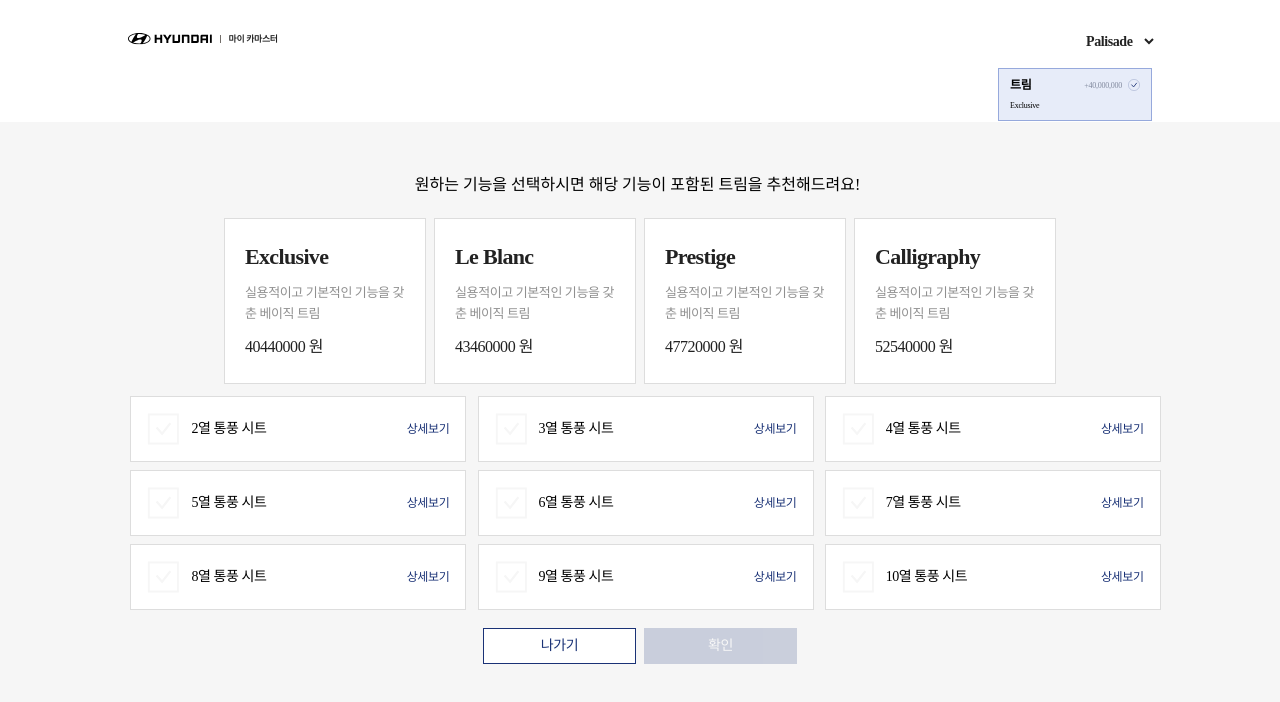
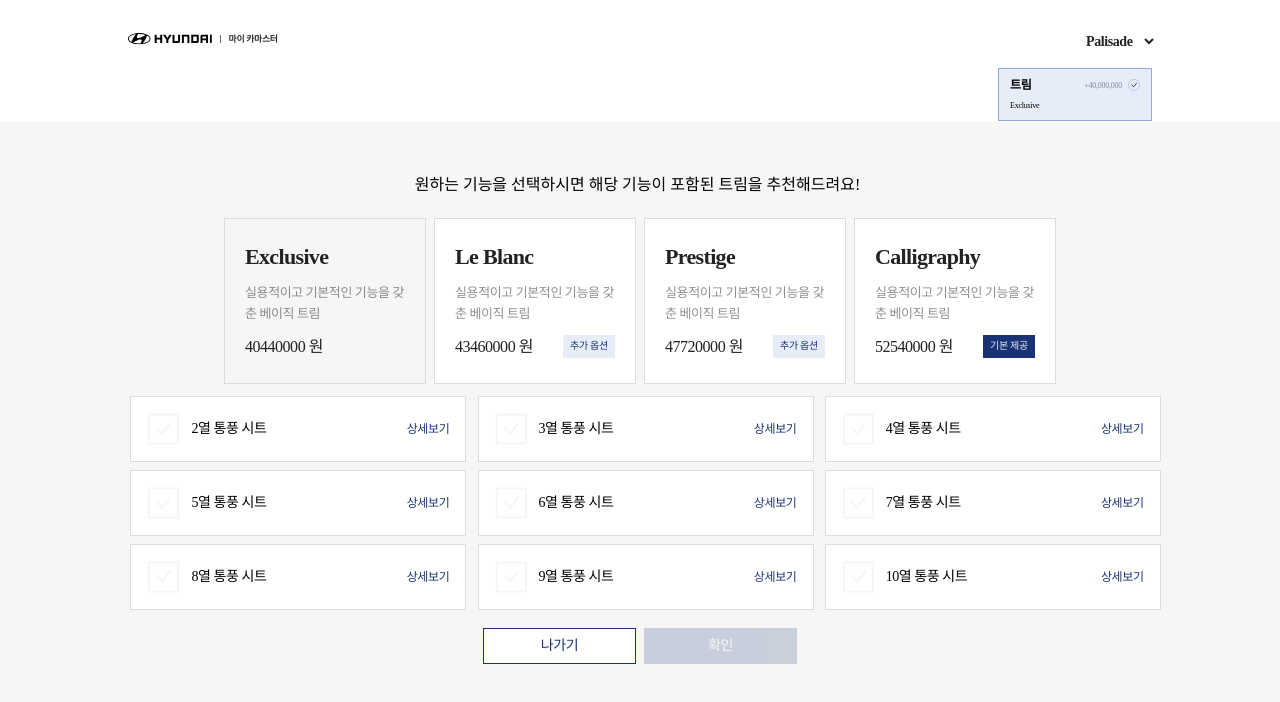
Before and after one commit to Hypersand/A5-Idle, a React (Vite) app in the folder frontend/Idle/: page /trim in a window 1280 px wide. Both pictures are taken after a click on the button "내게 맞는 트림 찾기". Shown: the top 702 px of the page. Built offline with nearby package versions, Linux system fonts and the light colour scheme; a web font is replaced by a local one.

Commit message:
[feat] 옵션 선택시 trim에 추가옵션인지여부

```diff
--- a/frontend/Idle/src/components/findTrim/FindTrimContent.jsx
+++ b/frontend/Idle/src/components/findTrim/FindTrimContent.jsx
@@ -1,7 +1,7 @@
 import styled, { keyframes } from "styled-components";
 import BlueButton from "../common/buttons/BlueButton";
 import WhiteButton from "../common/buttons/WhiteButton";
-import { useState, useContext } from "react";
+import { useState, useContext, useEffect } from "react";
 import FindTrimContentMain from "./FindTrimContentMain";
 import OptionAlert from "./OptionAlert";
 import { selectedOptionContext } from "../../utils/context";
@@ -12,7 +12,35 @@ function FindTrimContent({ setVisible }) {
   const [optionAlertVisible, setOptionAlertVisible] = useState(false);
   const [clickActive, setClickActive] = useState(false);
   const [selectedOption, setSelectedOption] = useState([]);
+  const [optionStatus, setOptionStatus] = useState([]);
   const { setCar } = useContext(carContext);
+
+  useEffect(() => {
+    //백엔드로 요청
+    const dummyData = [
+      {
+        name: "Exclusive",
+        isDefault: true,
+        selectPossible: false,
+      },
+      {
+        name: "Le Blanc",
+        isDefault: false,
+        selectPossible: true,
+      },
+      {
+        name: "Prestige",
+        isDefault: false,
+        selectPossible: true,
+      },
+      {
+        name: "Calligraphy",
+        isDefault: true,
+        selectPossible: true,
+      },
+    ];
+    setOptionStatus(dummyData);
+  }, [selectedOption]);
 
   let tempCar = {
     trim: {
@@ -127,6 +155,7 @@ function FindTrimContent({ setVisible }) {
           원하는 기능을 선택하시면 해당 기능이 포함된 트림을 추천해드려요!
         </StFindTrimContentTitle>
         <FindTrimContentMain
+          optionStatus={optionStatus}
           tempCar={tempCar}
           onClick={() => {
             setClickActive(true);
--- a/frontend/Idle/src/components/findTrim/FindTrimContentMain.jsx
+++ b/frontend/Idle/src/components/findTrim/FindTrimContentMain.jsx
@@ -4,7 +4,7 @@ import { getTrimData } from "../../utils/api";
 import { useEffect, useState } from "react";
 import OptionBoxContainer from "../findTrim/OptionBoxContainer";
 
-function FindTrimContentMain({ tempCar, onClick }) {
+function FindTrimContentMain({ optionStatus, tempCar, onClick }) {
   const [dummyData, setDummyData] = useState([]);
   const [selected, setSelected] = useState(-1);
   const [isActive, setIsActive] = useState(true);
@@ -33,18 +33,23 @@ function FindTrimContentMain({ tempCar, onClick }) {
   }
 
   function renderTrimBox() {
-    console.log(tempCar);
-    return dummyData.map((item, index) => (
+    return dummyData.map(
+      (item, index) => (
+        console.log(optionStatus[index]),
+        (
           <TrimBox
             key={index}
             {...item}
-        isActive={isActive}
+            isActive={optionStatus[index].selectPossible}
             tempCar={tempCar}
             isSelected={index === selected}
             onClick={() => handleClick(index)}
+            optionStatus={optionStatus[index].isDefault}
             dummyData={dummyData}
           />
-    ));
+        )
+      )
+    );
   }
 
   return (
--- a/frontend/Idle/src/components/findTrim/TrimBox.jsx
+++ b/frontend/Idle/src/components/findTrim/TrimBox.jsx
@@ -16,7 +16,6 @@ function TrimBox({
     const carData = dummyData.find((item) => item.name === name);
     tempCar.trim.name = carData.name;
     tempCar.trim.price = carData.price;
-    console.log("trimBox", tempCar);
     if (isActive) {
       onClick();
     }
@@ -32,15 +31,12 @@ function TrimBox({
         <StTrimBoxContent $isselected={isSelected}>{description}</StTrimBoxContent>
         <StTrimBoxBottom>
           <StTrimBoxPrice $isselected={isSelected}>{price} 원</StTrimBoxPrice>
-          {isActive && tempCar.option.additional.length !== 0 ? (
-            <TrimBoxOptionStatus status={optionStatus} />
-          ) : null}
+          {isActive ? <TrimBoxOptionStatus status={optionStatus} /> : null}
         </StTrimBoxBottom>
       </StTrimBox>
     </StFindTrimTrimContainer>
   );
 }
-
 export default TrimBox;
 
 const StFindTrimTrimContainer = styled.div`
--- a/frontend/Idle/src/components/findTrim/TrimBoxOptionStatus.jsx
+++ b/frontend/Idle/src/components/findTrim/TrimBoxOptionStatus.jsx
@@ -3,7 +3,7 @@ import styled from "styled-components";
 function TrimBoxOptionStatus({ status }) {
   return (
     <div>
-      {status === "add" ? (
+      {status === false ? (
         <StTrimBoxAddOption>추가 옵션</StTrimBoxAddOption>
       ) : (
         <StTrimBoxDefaultOption>기본 제공</StTrimBoxDefaultOption>
```
Lines whose indentation alone changed are shown as unchanged.
